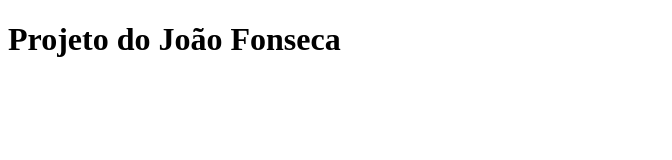
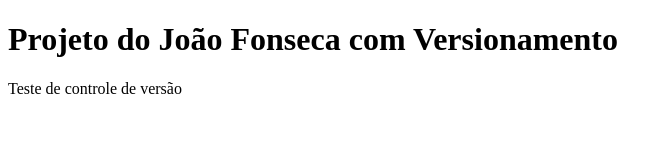
Before and after one commit to PauloFRPDev/curso-git, a plain HTML site: page index.html in a window 1280 px wide. Shown: the whole page, without its empty margins (0-672 px from the left). Drawn offline with Linux system fonts and the light colour scheme.

Commit message:
Inclusão de parágrafo

```diff
--- a/index.html
+++ b/index.html
@@ -4,6 +4,7 @@
     <title></title>
 </head>
 <body>
-    <h1>Projeto do João Fonseca</h1>
+    <h1>Projeto do João Fonseca com Versionamento</h1>
+    <p>Teste de controle de versão</p>
 </body>
 </html>
```
